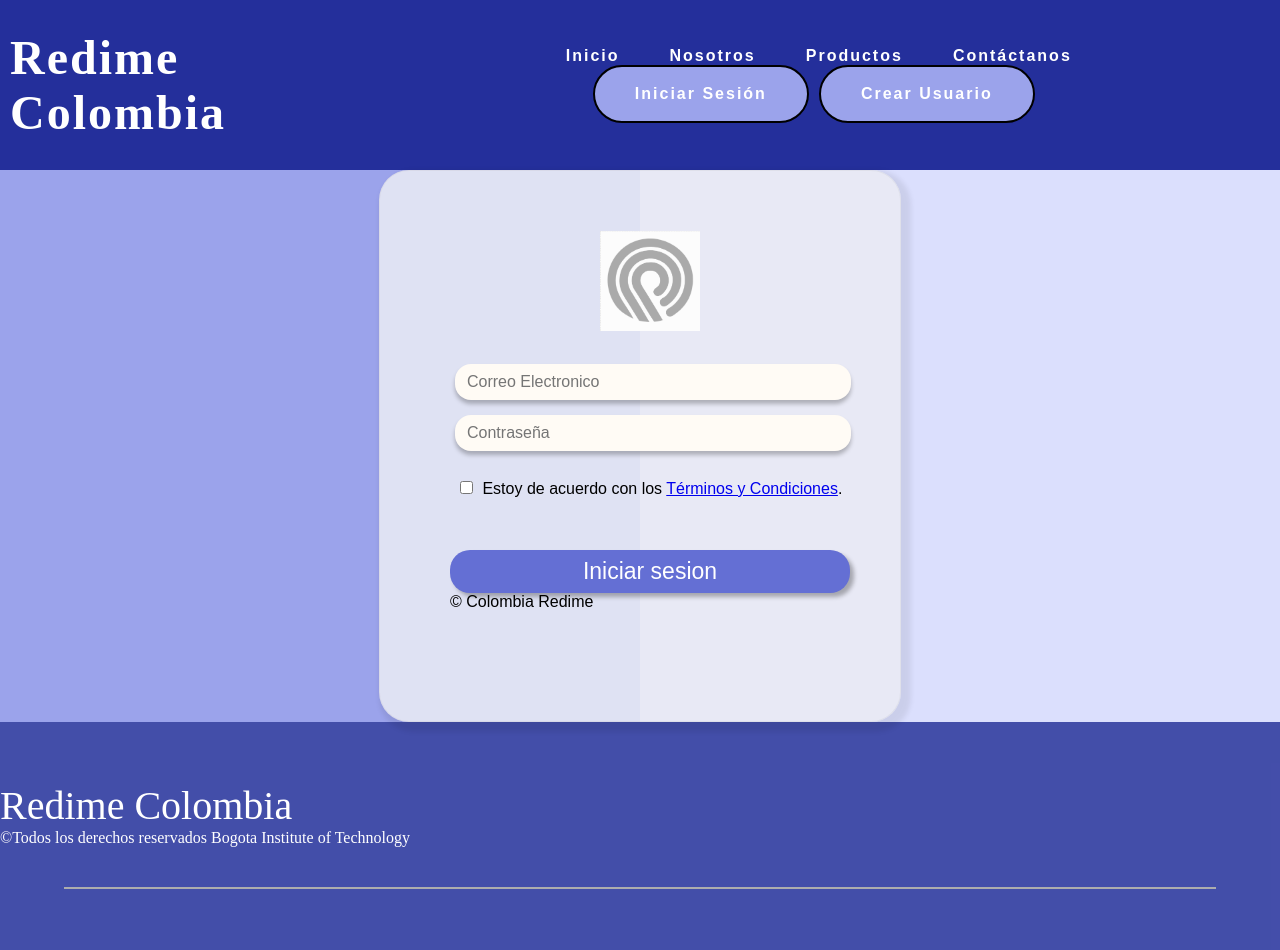
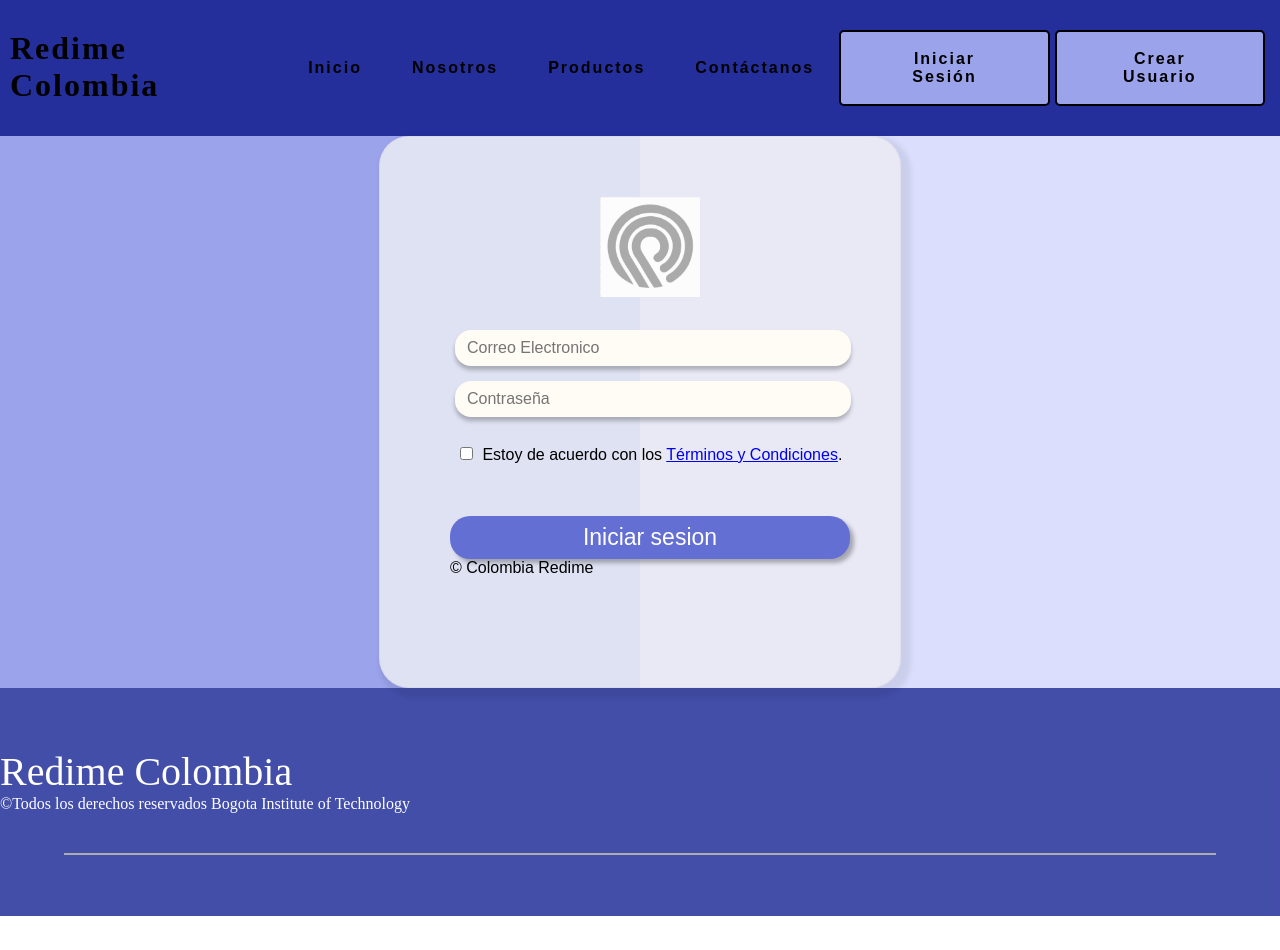
Before and after one commit to juanmongon14/EL-grupito-de-atras-puntos-col, an Angular app in the folder redime-col/: page /login in a window 1280 px wide. After the commit the page ends 916 px from the top, so only its background shows below. Built offline with nearby package versions, Linux system fonts and the light colour scheme.

Commit message:
se modifica el header y se arreglan errores

```diff
--- a/redime-col/src/app/Components/header/header.component.css
+++ b/redime-col/src/app/Components/header/header.component.css
@@ -18,16 +18,17 @@ header{
 
 header .logo{
 position: relative;
-color: rgb(255, 255, 255);
+color: rgb(0, 0, 0);
 font-weight: bold;
-font-size: 3em;
+font-size: 2em;
 letter-spacing: 2px;
 transition: 1.5s;
 text-decoration: none;
 }
+
 .botones {
   display: inline-block;
-  border-radius: 50px;
+  border-radius: 5px;
   background-color: #9BA3EB;
   padding: 8px 15px;
   margin-right: 5px;
@@ -67,7 +68,7 @@ header ul li a{
   font-family: Arial, Helvetica, sans-serif;
   margin: 0 15px;
   text-decoration: none;
-  color: rgb(255, 255, 255);
+  color: rgb(0, 0, 0);
   letter-spacing: 2px;
   font-weight: 600;
   padding: 10px;
@@ -101,56 +102,3 @@ header ul li a{
     }
 
 }
-
-@media screen and (max-width: 576px) {
-  header {
-    flex-direction: column;
-    align-items: center;
-  }
-
-  nav ul {
-    display: flex;
-    flex-direction: column;
-    align-items: center;
-  }a
-
-  nav ul li {
-    margin-bottom: 10px;
-  }
-
-  .logo {
-    display: none;
-  }
-
-
-}
-
-@media screen and (max-width: 1012px) {
-  .menu {
-    display: flex;
-    flex-direction: column;
-    align-items: center;
-  }
-
-  .user-actions {
-    margin-top: auto;
-  }
-}
-
-@media screen and (min-width: 1013px) {
-  .botones.create-account {
-    margin-left: 10px;
-  }
-}
-
-@media screen and (min-width: 1013px) and (max-width: 1418px) {
-  header ul {
-    flex-wrap: wrap;
-    justify-content: center;
-  }
-
-  header ul li.botones {
-    flex: 0 0 auto;
-    margin-right: 10px;
-  }
-}
--- a/redime-col/src/app/Components/header/header.component.html
+++ b/redime-col/src/app/Components/header/header.component.html
@@ -1,4 +1,5 @@
 <header>
+
   <a routerLink="" class="logo">Redime Colombia</a>
   <nav>
     <ul>
@@ -6,10 +7,8 @@
       <li><a routerLink="/nosotros">Nosotros</a></li>
       <li><a routerLink="/productos">Productos</a></li>
       <li><a routerLink="/contacto">Contáctanos</a></li>
-      <div class="user-actions">
-        <li class="botones"><a routerLink="/login">Iniciar Sesión</a></li>
-        <li class="botones"><a routerLink="/registro" class="create-account">Crear Usuario</a></li>
-      </div>
+      <li class="botones"><a routerLink="/login">Iniciar Sesión</a></li>
+      <li class="botones"><a routerLink="/registro">Crear Usuario</a></li>
     </ul>
   </nav>
 </header>
```
